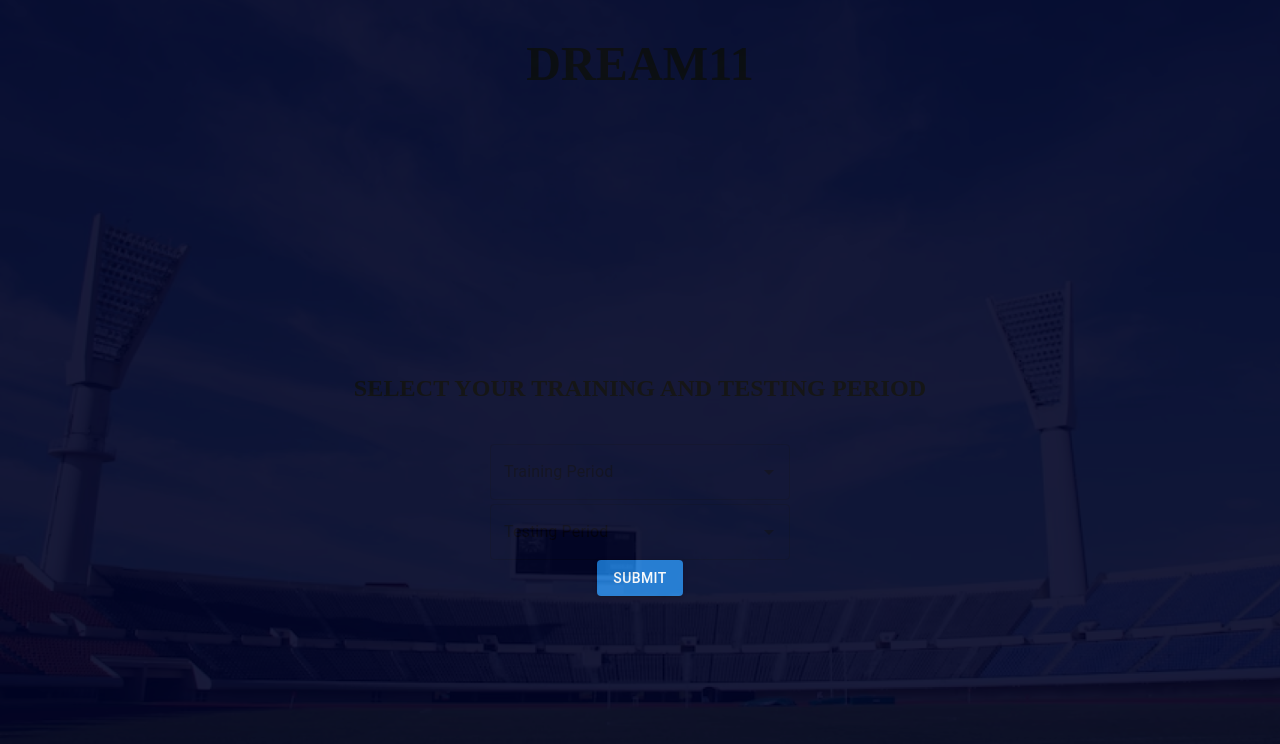
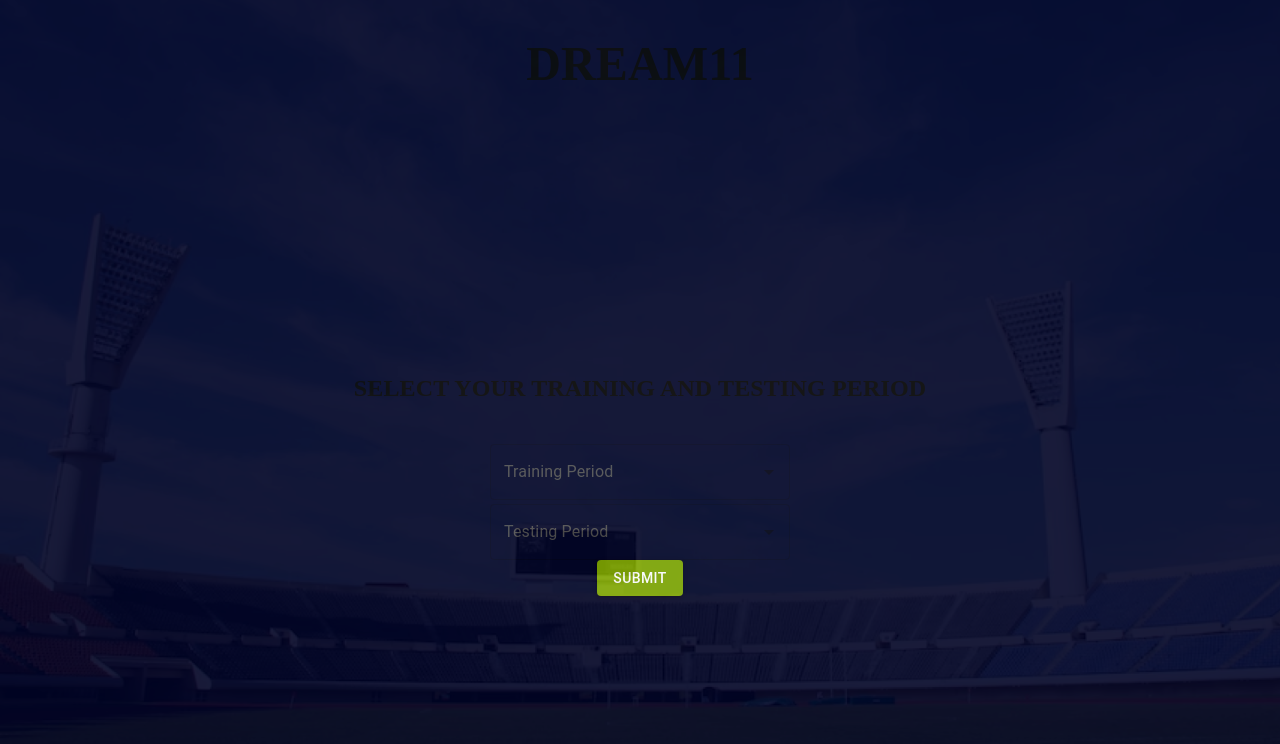
Before and after one commit to shivansh-bhatnagar18/modelUIDream11, a Next.js app in the folder dream11modelui/: page / in a window 1280 px wide. Shown: the top 744 px of the page. Built offline with nearby package versions, Linux system fonts and the light colour scheme.

Commit message:
Basic Structure of the page1 is imlemented

```diff
--- a/dream11modelui/app/layout.tsx
+++ b/dream11modelui/app/layout.tsx
@@ -14,7 +14,7 @@
 });
 
 export const metadata: Metadata = {
-  title: "Create Next App",
+  title: "Dream 11 Model Analysis",
   description: "Generated by create next app",
 };
 
--- a/dream11modelui/app/page.tsx
+++ b/dream11modelui/app/page.tsx
@@ -7,15 +7,31 @@
 export default function Home() {
   const lightTheme = createTheme({
     palette: {
-      mode: 'light',
+      mode: 'light',  // Set light mode explicitly
+      primary: {
+        main: '#1976d2',  // Customize the primary color
+      },
+      secondary: {
+        main: '#ff4081',  // Customize the secondary color
+      },
       background: {
-        default: '#ffffff',
-        paper: '#ffffff',
+        default: '#ffffff',  // Set background for light mode
+        paper: '#f5f5f5',
       },
       text: {
         primary: '#000000',
-      },
-    },
+        secondary: '#4f4f4f',
+      },},
+      components: {
+        MuiButton: {
+          styleOverrides: {
+            root: {
+              color: '#fff',   // Change text color for Button component in light mode
+              backgroundColor: '#7FA601',  // Background color for button
+            },
+          },
+        },
+      }
   });
 
   const periodData = [
@@ -29,6 +45,13 @@
     {label : "08/01/24 - 08/31/24"},
     {label : "09/01/24 - 09/30/24"},
   ]
+
+  const handleSubmit = (event: React.FormEvent) => {
+    event.preventDefault();
+    console.log('Form submitted');
+    // Handle form submission logic here
+  };
+
   return (
     <ThemeProvider theme={lightTheme}>
       <CssBaseline />
@@ -37,20 +60,21 @@
         <div className="mt-10 font-bold font-barlow text-5xl text-center w-screen">
           DREAM11
         </div>
-        <div className = "flex flex-col items-center">
+        <div className="flex flex-col items-center">
           <div className="mt-20 font-barlow font-bold text-2xl">
             SELECT YOUR TRAINING AND TESTING PERIOD
           </div>
+          <form onSubmit={handleSubmit} className="flex flex-col items-center">
             <div className='pt-10'>
-              <SearchDropdown label="Training Period" periodData={periodData} style={{ color: '#000000' }} />
+              <SearchDropdown label="Training Period" periodData={periodData} />
             </div>
-            <div className= 'pt-1'>
+            <div className='pt-1'>
               <SearchDropdown label="Testing Period" periodData={periodData} />
             </div>
-            <Button variant="contained" color="primary" className="mt-10">
+            <Button type="submit" variant="contained" color="primary" className="mt-10">
               Submit
             </Button>
-          {/* <SearchDropdown label="Testing Period" periodData={periodData} /> */}
+          </form>
         </div>
       </div>
     </ThemeProvider>
```
